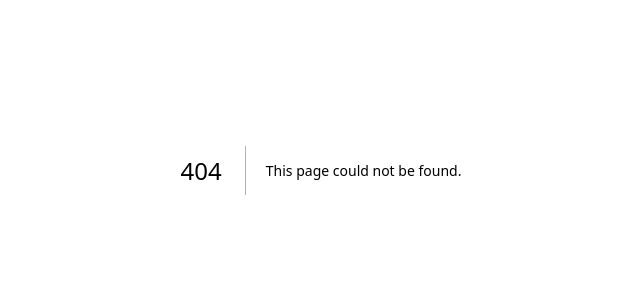
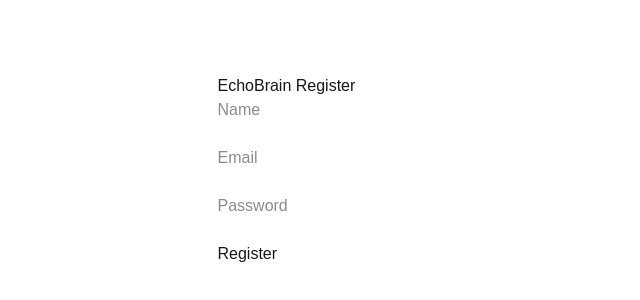
Before and after one commit to Akshay001-A/EchoBrain-X, a Next.js app in the folder frontend/: page /register in a window 1280 px wide. Before the commit this address had no page. Shown: the part 230-530 px from the top of the page, without its empty margins (319-959 px from the left). Built offline with nearby package versions, Linux system fonts and the light colour scheme.

Commit message:
Created frontend files structure

```diff
--- /dev/null
+++ b/frontend/app/register/page.jsx
@@ -0,0 +1,93 @@
+"use client";
+
+import { useState } from "react";
+import { registerUser } from "../../src/services/authService";
+import { useRouter } from "next/navigation";
+
+export default function RegisterPage() {
+    const router = useRouter();
+
+    const [formData, setFormData] = useState({
+        name: "",
+        email: "",
+        password: "",
+    });
+
+    const [loading, setLoading] = useState(false);
+
+    const handleChange = (e) => {
+        setFormData({
+            ...formData,
+            [e.target.name]: e.target.value,
+        });
+    };
+
+    const handleSubmit = async (e) => {
+        e.preventDefault();
+
+        try {
+            setLoading(true);
+
+            await registerUser(formData);
+
+            alert("Registration Successful");
+
+            router.push("/login");
+        } catch (error) {
+            alert("Registration Failed");
+        } finally {
+            setLoading(false);
+        }
+    };
+
+    return (
+        <div
+            style={{
+                display: "flex",
+                justifyContent: "center",
+                alignItems: "center",
+                height: "100vh",
+            }}
+        >
+            <form onSubmit={handleSubmit}>
+                <h2>EchoBrain Register</h2>
+
+                <input
+                    type="text"
+                    name="name"
+                    placeholder="Name"
+                    onChange={handleChange}
+                />
+
+                <br />
+                <br />
+
+                <input
+                    type="email"
+                    name="email"
+                    placeholder="Email"
+                    onChange={handleChange}
+                />
+
+                <br />
+                <br />
+
+                <input
+                    type="password"
+                    name="password"
+                    placeholder="Password"
+                    onChange={handleChange}
+                />
+
+                <br />
+                <br />
+
+                <button type="submit">
+                    {loading
+                        ? "Creating..."
+                        : "Register"}
+                </button>
+            </form>
+        </div>
+    );
+}
--- /dev/null
+++ b/frontend/src/services/authService.js
@@ -0,0 +1,21 @@
+import axios from "axios";
+
+const API_URL = "http://localhost:5000/api/auth";
+
+export const registerUser = async (userData) => {
+    const response = await axios.post(
+        `${API_URL}/register`,
+        userData
+    );
+
+    return response.data;
+};
+
+export const loginUser = async (userData) => {
+    const response = await axios.post(
+        `${API_URL}/login`,
+        userData
+    );
+
+    return response.data;
+};
```
Also changed, not shown: frontend/package.json (+6 -2 lines), frontend/app/dashboard/page.jsx (added), frontend/app/login/page.jsx (added), frontend/src/components/Loader.jsx (added), frontend/src/components/Navbar.jsx (added), 1 other file (tests, documents, lock files or other folders).
